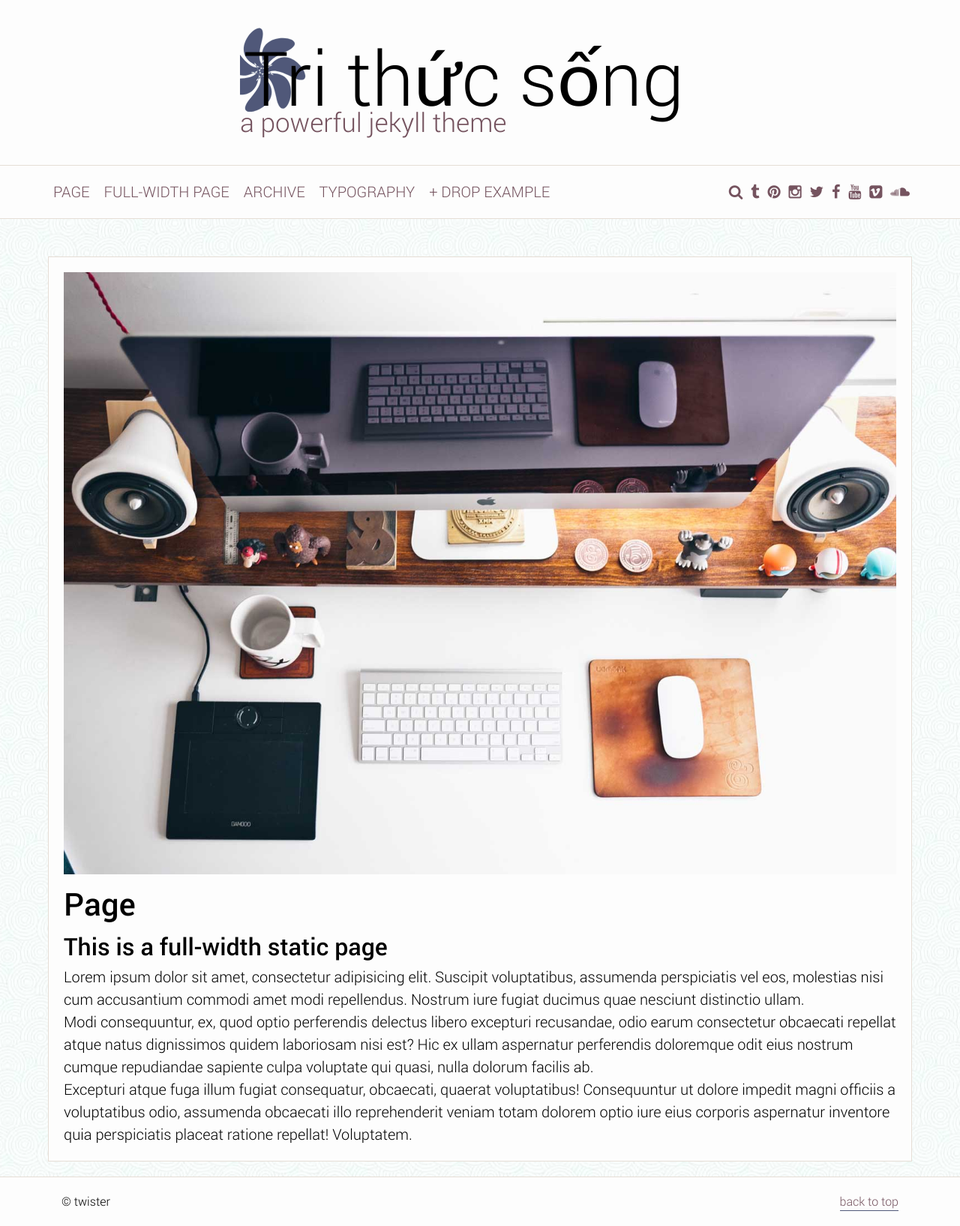
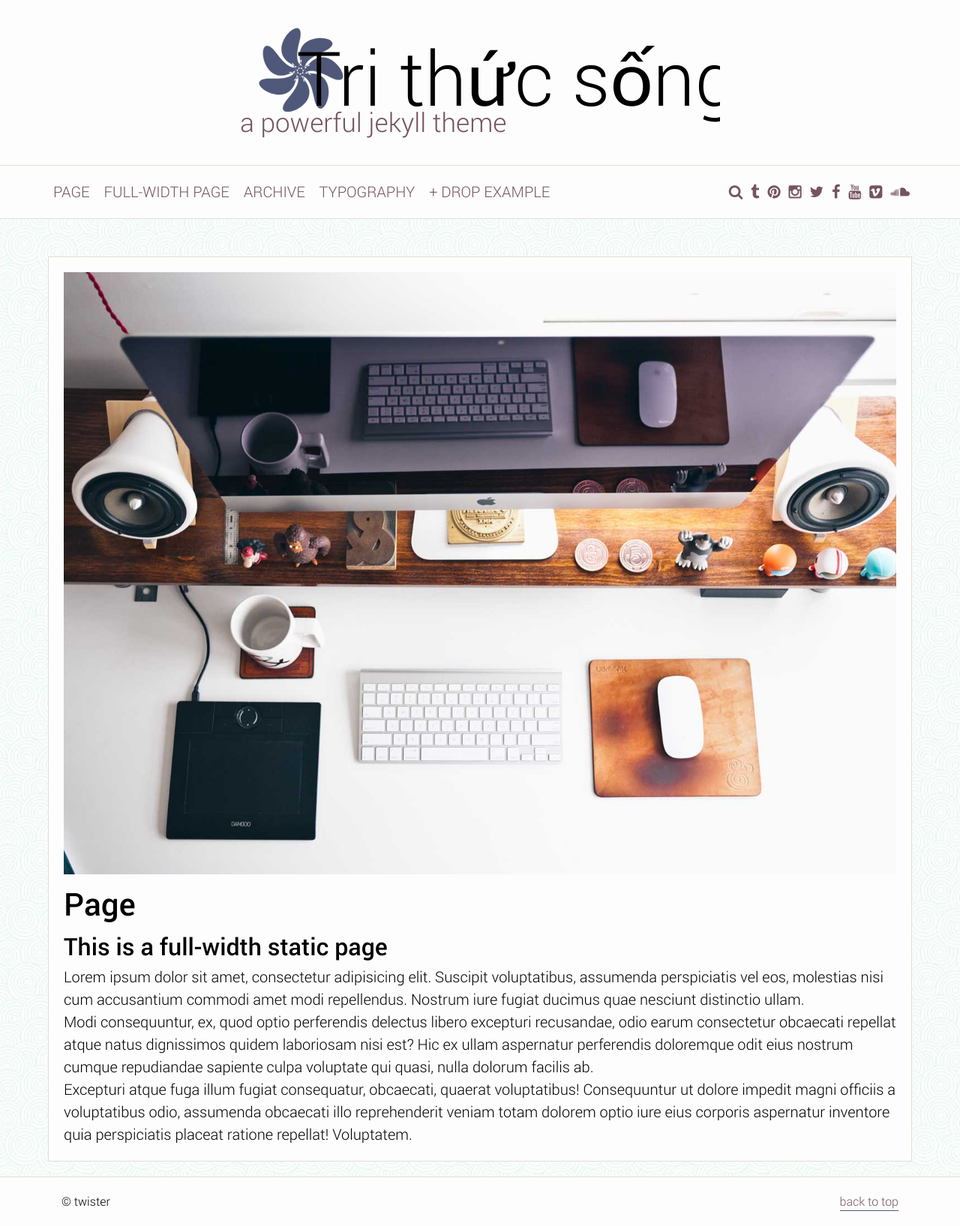
Before and after one commit to lamhongkhoa2/trithucsongcf, a Jekyll site: the page built from page-full/index.md, in a window 1280 px wide. Shown: the whole page at 75% size. Built offline with Jekyll 4.4.1, drawn with Linux system fonts in a browser that asks for light colours.

Commit message:
Update full.html

```diff
--- a/_includes/full.html
+++ b/_includes/full.html
@@ -1,8 +1,8 @@
 <svg xmlns:dc="http://purl.org/dc/elements/1.1/" xmlns:cc="http://creativecommons.org/ns#" xmlns:rdf="http://www.w3.org/1999/02/22-rdf-syntax-ns#" xmlns:svg="http://www.w3.org/2000/svg" xmlns="http://www.w3.org/2000/svg" version="1.1" viewBox="0 0 127.27984 28.97019" class="ts_full">
   <g transform="translate(-315.0152,-375.88218)">
-    <path class="icon" d="m 315.74177,394.32464 c -6.43839,7.45302 10.47423,2.57234 4.08373,-4.92179 -8.45201,-9.91167 4.56001,0.30634 -8.45598,-0.20531 -9.84128,-0.38685 4.51944,9.79291 6.39417,0.12411 2.47952,-12.78788 2.60362,3.75616 -5.11169,-6.73916 -5.83349,-7.93542 -4.83859,9.63922 3.88967,5.07655 11.54391,-6.03455 -1.31336,4.37751 2.08179,-8.19829 2.56705,-9.50845 -10.55305,2.227 -1.54383,6.20624 11.91551,5.26292 -4.24135,1.70251 7.70765,-3.48393 9.03454,-3.92143 -8.32085,-6.8622 -5.8148,2.66251 3.31449,12.5973 -3.97551,-2.25452 7.52949,3.85389 8.69884,4.61851 0.17712,-10.78402 -5.7071,-2.88615 -7.78241,10.44566 -0.71604,-4.51385 1.68147,8.28966 1.81274,9.68062 8.54172,-6.58525 -1.30184,-6.26148 -13.019,0.42823 3.08263,-3.37416 -5.43273,6.48315 z" transform="translate(2.1245714,0.11182024)" />
-    <text x="316.02356" y="396.5386"  class="Tri thức sống" xml:space="preserve">
-        <tspan x="316.02356" y="396.5386">Tri thức sống</tspan>
+    <path class="icon" d="m 325.74177,394.32464 c -6.43839,7.45302 10.47423,2.57234 4.08373,-4.92179 -8.45201,-9.91167 4.56001,0.30634 -8.45598,-0.20531 -9.84128,-0.38685 4.51944,9.79291 6.39417,0.12411 2.47952,-12.78788 2.60362,3.75616 -5.11169,-6.73916 -5.83349,-7.93542 -4.83859,9.63922 3.88967,5.07655 11.54391,-6.03455 -1.31336,4.37751 2.08179,-8.19829 2.56705,-9.50845 -10.55305,2.227 -1.54383,6.20624 11.91551,5.26292 -4.24135,1.70251 7.70765,-3.48393 9.03454,-3.92143 -8.32085,-6.8622 -5.8148,2.66251 3.31449,12.5973 -3.97551,-2.25452 7.52949,3.85389 8.69884,4.61851 0.17712,-10.78402 -5.7071,-2.88615 -7.78241,10.44566 -0.71604,-4.51385 1.68147,8.28966 1.81274,9.68062 8.54172,-6.58525 -1.30184,-6.26148 -13.019,0.42823 3.08263,-3.37416 -5.43273,6.48315 z" transform="translate(2.1245714,0.11182024)" />
+    <text x="330.02356" y="396.5386"  class="Tri thức sống" xml:space="preserve">
+        <tspan x="330.02356" y="396.5386">Tri thức sống</tspan>
     </text>
     <text x="315.00629" y="403.45459" class="slogan" xml:space="preserve">
         <tspan x="315.00629" y="403.45459" id="tspan3790">a powerful jekyll theme</tspan>
```
